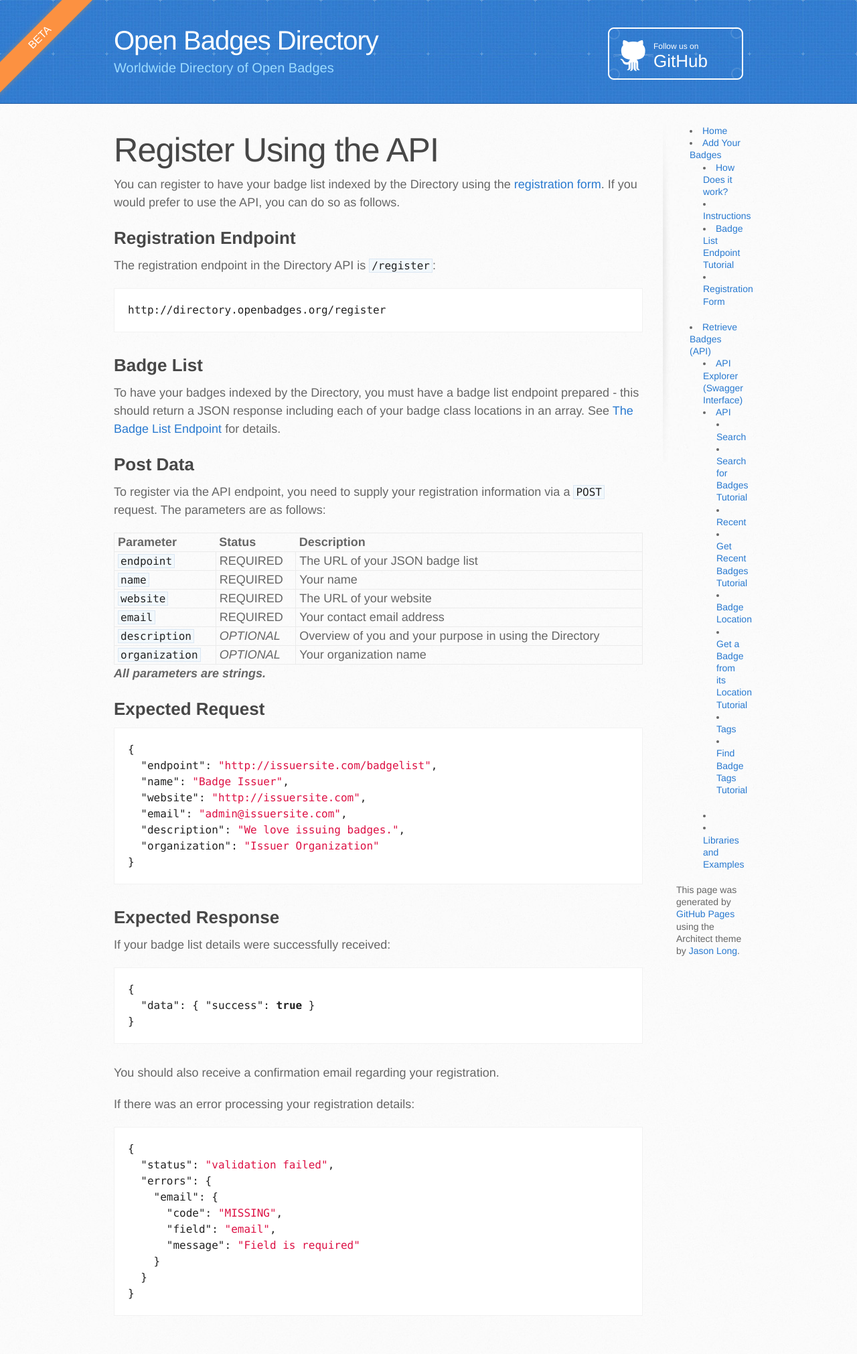
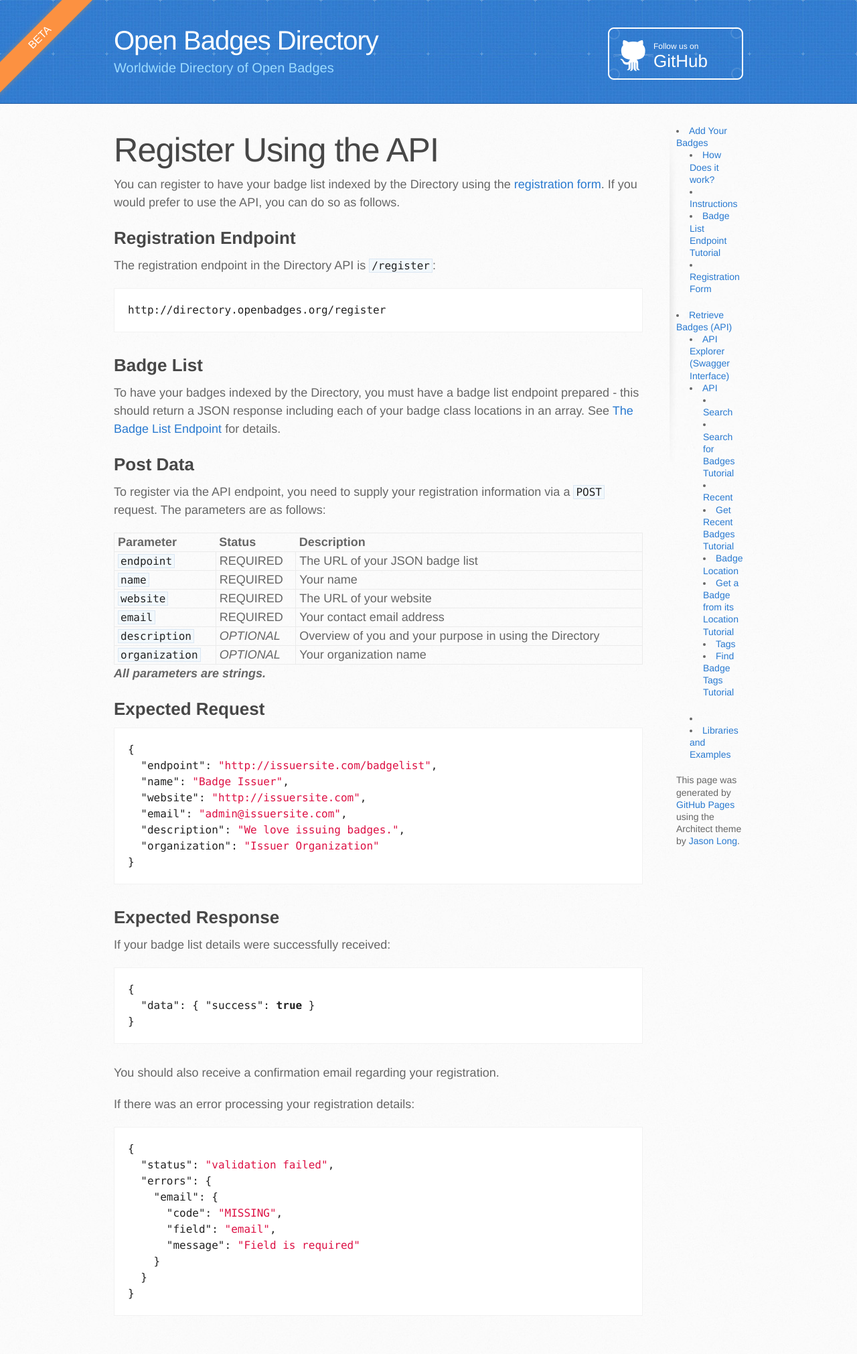
Before and after one commit to OpenWorksGroup/openbadges-directory, a Jekyll site: the page built from register-via-api.markdown, in a window 1280 px wide. Shown: the whole page at 67% size. Built offline with Jekyll 4.4.1, drawn with Linux system fonts in a browser that asks for light colours; Markdown is read by kramdown in place of the engine named in the settings.

Commit message:
adjusting sidebar layout

```diff
--- a/_layouts/site.html
+++ b/_layouts/site.html
@@ -41,8 +41,6 @@
         </section>
 
         <aside id="sidebar">
-          <ul>
-           <li><a href="/open-badges-directory">Home</a></li>
            <li><a href="/open-badges-directory/add-badges">Add Your Badges</a>
              <ul>
                <li><a href="/open-badges-directory/add-badges/#how-does-it-work">How Does it work?</a></li>
@@ -70,7 +68,6 @@
                 <li><li><a href="/open-badges-directory/directory-api/#libraries-and-examples">Libraries and Examples</a></li>
               </ul>
             </li>
-          </ul>
           <p>This page was generated by <a href="http://pages.github.com">GitHub Pages</a> using the Architect theme by <a href="https://twitter.com/jasonlong">Jason Long</a>.</p>
         </aside>
       </div>
--- a/stylesheets/stylesheet.css
+++ b/stylesheets/stylesheet.css
@@ -111,7 +111,7 @@ header h2 {
 
 aside#sidebar {
   width: 100px;
-  padding-left: 20px;
+  padding-left: 10px;
   min-height: 504px;
   float: right;
   background: transparent url(../images/sidebar-bg.jpg) 0 0 no-repeat;
```
